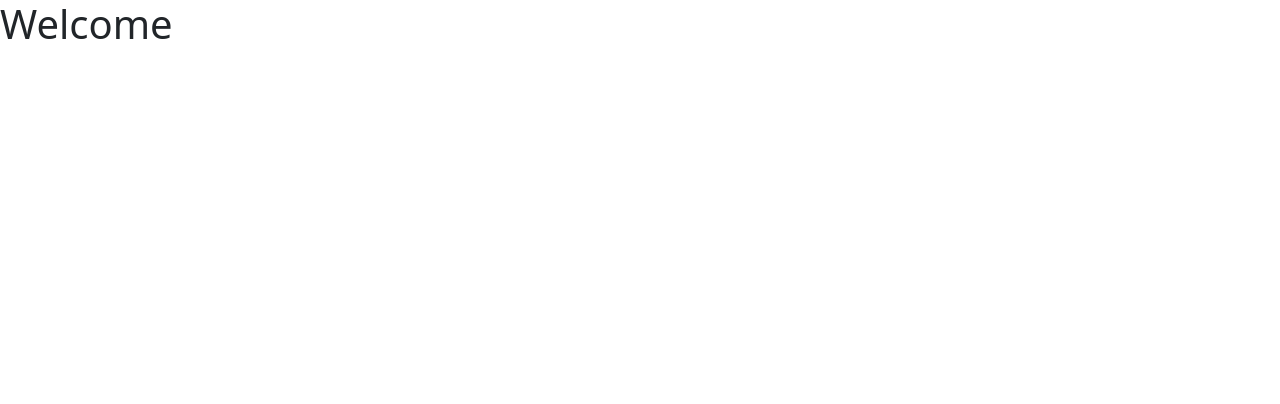
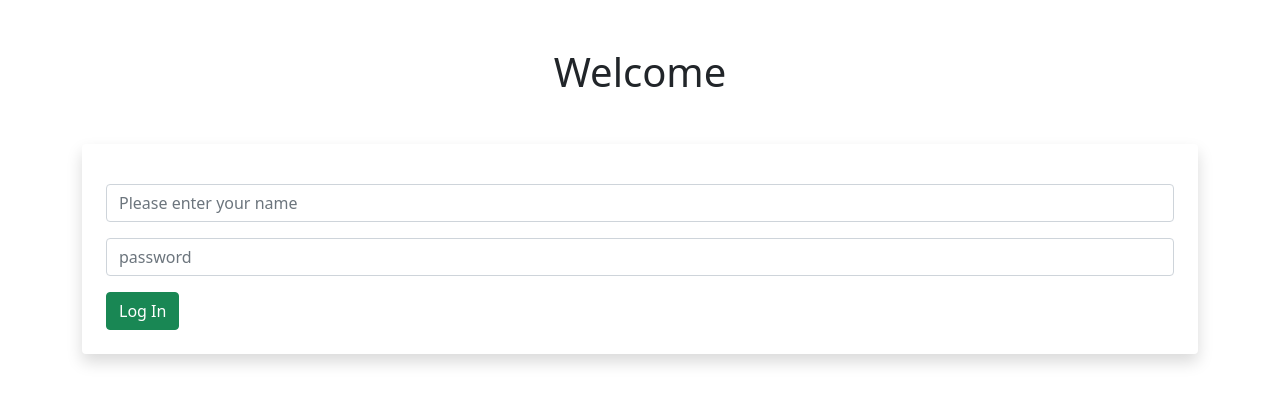
Before and after one commit to AsadullahBadhan/pioneer-bank, a plain HTML site: page index.html in a window 1280 px wide. Drawn offline with nearby package versions, Linux system fonts and the light colour scheme.

Commit message:
login area created

```diff
--- a/app.js
+++ b/app.js
@@ -0,0 +1,6 @@
+const loginBtn = document.querySelector('#login-btn');
+const loginArea = document.querySelector('#login-area');
+
+loginBtn.addEventListener('click', () => {
+    loginArea.style.display = 'none';
+})
--- a/index.html
+++ b/index.html
@@ -9,7 +9,16 @@
 		<link href="https://cdn.jsdelivr.net/npm/bootstrap@5.0.2/dist/css/bootstrap.min.css" rel="stylesheet" integrity="sha384-EVSTQN3/azprG1Anm3QDgpJLIm9Nao0Yz1ztcQTwFspd3yD65VohhpuuCOmLASjC" crossorigin="anonymous" />
 	</head>
 	<body>
-		<h1>Welcome</h1>
+		<div class="container">
+			<div id="login-area">
+				<h1 class="text-center my-5">Welcome</h1>
+				<div id="login-form" class="p-4 shadow rounded">
+					<input type="text" class="form-control my-3" id="name" placeholder="Please enter your name" required />
+					<input type="password" class="form-control my-3" id="password" placeholder="password" required />
+					<button id="login-btn" class="login-btn btn btn-success">Log In</button>
+				</div>
+			</div>
+		</div>
 
 		<script src="./app.js"></script>
 	</body>
```
